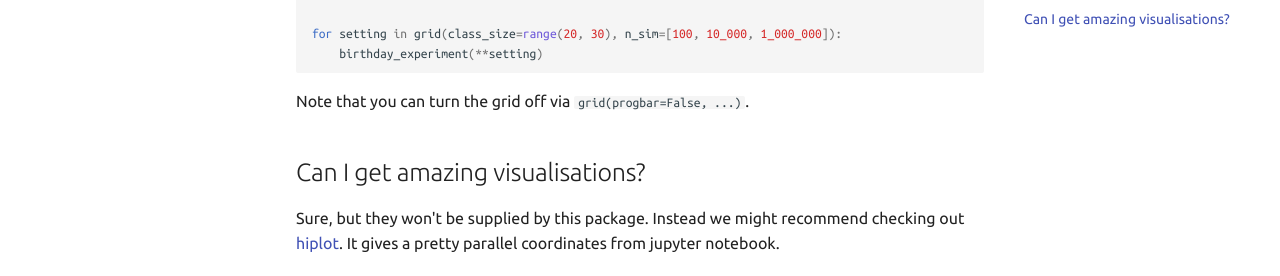
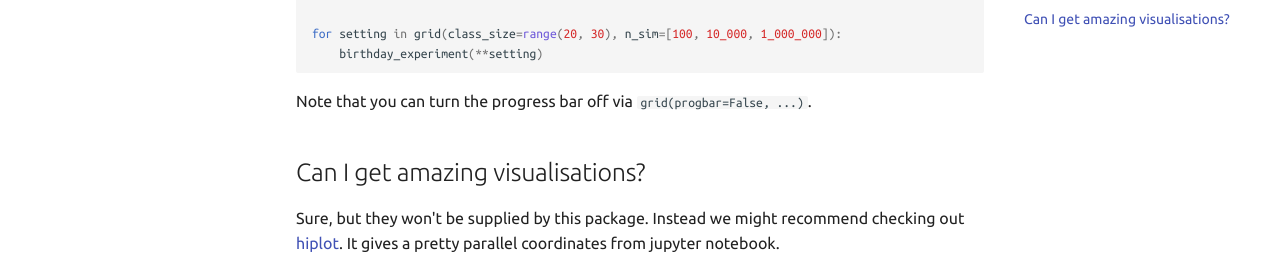
Before and after one commit to koaning/memo, an MkDocs documentation site: the page built from docs/faq.md, in a window 1280 px wide and 900 px high, scrolled down 685 px. Shown: the part 188-464 px from the top of the window. Built offline with MkDocs 1.6.1 and Material for MkDocs 9.7.7, drawn with Linux system fonts in a browser that asks for light colours; comment, search, counter and statistics services are not loaded.

Commit message:
more-fixfix

````diff
--- a/docs/faq.md
+++ b/docs/faq.md
@@ -34,7 +34,7 @@ for setting in grid(class_size=range(20, 30), n_sim=[100, 10_000, 1_000_000]):
     birthday_experiment(**setting)
 ```
 
-Note that you can turn the grid off via `grid(progbar=False, ...)`.
+Note that you can turn the progress bar off via `grid(progbar=False, ...)`.
 
 ## Can I get amazing visualisations?
 
````
Also changed, not shown: docs/getting-started.md (+0 -1 lines).
